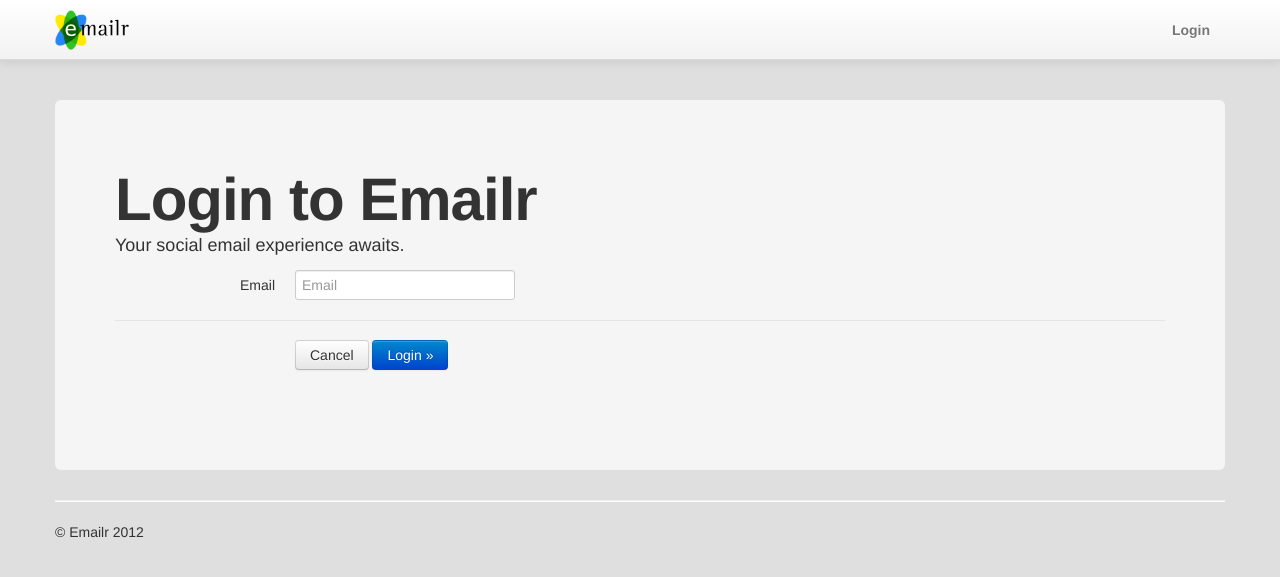
After one commit to cargo8/PennAppsF12, a Django app: page /login/ in a window 1280 px wide. The commit adds this page. Shown: the top 577 px of the page. Run offline with Django 3.2, Linux system fonts and the light colour scheme; parts of the project's set-up code (start-up, migrations or seed data) failed here and were passed over; some libraries are stand-ins or nearby versions.

Commit message:
adding login page

```diff
--- a/emailr/views.py
+++ b/emailr/views.py
@@ -23,6 +23,9 @@ def index(request):
 
 def signup(request):
     return render_to_response('signup.html')
+
+def login(request):
+    return render_to_response('login.html')
 
 def renderEmail(request):
 
--- a/templates/base.html
+++ b/templates/base.html
@@ -37,7 +37,7 @@
 	<div class="container">
     <a class="brand" href="/"><img src="/static/logo-no-bg.png" style="max-height: 40px;"></img></a>
     <ul class="pull-right nav">
-			<li><a href="#" style="padding-top:20px;"><strong>Login</strong></a></li>
+			<li><a href="/login/" style="padding-top:20px;"><strong>Login</strong></a></li>
 
     </ul>
     </div>
--- a/templates/index.html
+++ b/templates/index.html
@@ -27,6 +27,7 @@
           <h2>Try it out!</h2>
           <div class="well">
           <form action="" method="post">
+          	{{ csrf_token }}
 		        <table>
 		            {{ form.as_table }}
 		        </table>
--- /dev/null
+++ b/templates/login.html
@@ -0,0 +1,27 @@
+{% extends 'base.html' %}
+
+{% block title %}Login to Emailr{% endblock %}
+
+{% block content %}
+<div class="hero-unit" style="background-color: whiteSmoke;" >
+  <h1>Login to Emailr</h1>
+  <p>Your social email experience awaits.</p>
+  <p>
+    <form class="form-horizontal">
+	  <div class="control-group">
+	    <label class="control-label" for="inputEmail">Email</label>
+	    <div class="controls">
+	      <input type="text" id="inputEmail" placeholder="Email">
+	    </div>
+	  </div>
+
+		<div class="form-actions">
+		  <a href="/"><button type="button" class="btn">Cancel</button></a>
+		  <button type="submit" class="btn btn-primary">Login &raquo;</button>
+		</div>
+
+	</form>
+  </p>
+</div>
+
+{% endblock %}
--- a/urls.py
+++ b/urls.py
@@ -17,6 +17,7 @@ urlpatterns = patterns('',
 
     url(r'^$', index),
     url(r'^signup/$', signup),
+    url(r'^login/$', login),
     url(r'^receiveEmail/$', receiveEmail),
 
     # Uncomment the admin/doc line below to enable admin documentation:
```
